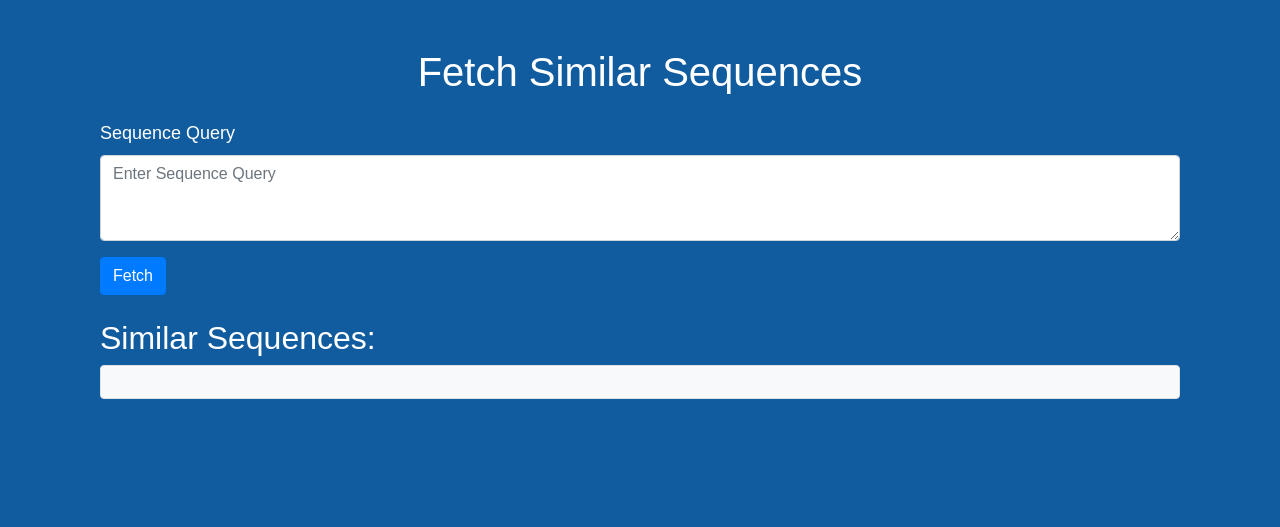
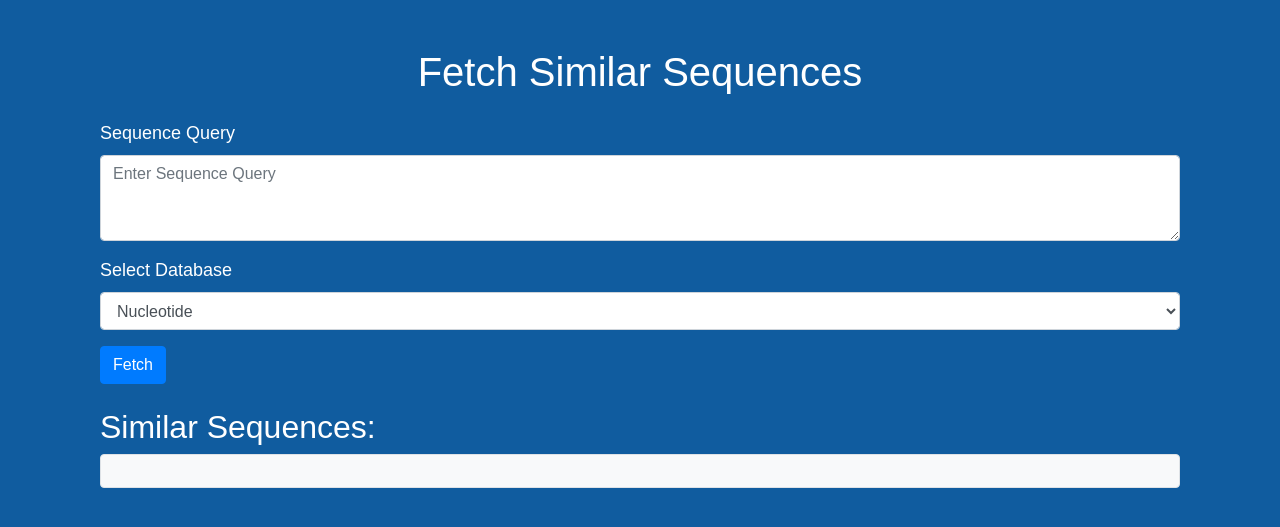
Before and after one commit to Salomon700/Bioanalyzer, a Flask app: page /fetch-similar-sequences in a window 1280 px wide. Shown: the part 62-589 px from the top of the page. Run offline with Flask 3, Linux system fonts and the light colour scheme; a user stored in the database is signed in; some libraries are stand-ins or nearby versions.

Commit message:
Added pdb database to ncbi search

```diff
--- a/website/routes.py
+++ b/website/routes.py
@@ -28,7 +28,8 @@ def fetch_similar_sequences():
     if request.method == 'POST':
         data = request.get_json()
         query = data.get('query')
-        results = fetch_top_similar_sequences(query)
+        database = data.get('database', 'nt')
+        results = fetch_top_similar_sequences(query, db=database)
         if "error" in results:
             return jsonify(results), 500
         return jsonify(results)
--- a/website/static/scripts.js
+++ b/website/static/scripts.js
@@ -38,6 +38,7 @@ async function performPairwiseAlignment() {
 //sequence alignment ncbi
 async function fetchSimilarSequences() {
   const query = document.getElementById("sequenceQuery").value;
+  const database = document.getElementById("database").value;
   const resultsDiv = document.getElementById("similar-sequences-results");
   const spinner = document.getElementById("loading-spinner");
   const downloadButton = document.getElementById("download-button");
@@ -53,7 +54,7 @@ async function fetchSimilarSequences() {
       headers: {
         "Content-Type": "application/json",
       },
-      body: JSON.stringify({ query }),
+      body: JSON.stringify({ query, database }),
     });
 
     // Hide the loading spinner
@@ -107,22 +108,3 @@ async function fetchSimilarSequences() {
     resultsDiv.innerHTML = `Error: ${error.message}`;
   }
 }
-
-function downloadSequences() {
-  const downloadButton = document.getElementById("download-button");
-  const sequencesText = downloadButton.dataset.sequences;
-
-  const blob = new Blob([sequencesText], { type: "text/plain" });
-  const url = URL.createObjectURL(blob);
-  const a = document.createElement("a");
-  a.href = url;
-  a.download = "sequences.txt";
-  document.body.appendChild(a);
-  a.click();
-  document.body.removeChild(a);
-  URL.revokeObjectURL(url);
-}
-
-// Perform Multiple Sequence Alignment
-
-// Generate Phylogenetic Tree
--- a/website/templates/fetch_similar_sequences.html
+++ b/website/templates/fetch_similar_sequences.html
@@ -11,6 +11,13 @@
         rows="3"
         placeholder="Enter Sequence Query"
       ></textarea>
+    </div>
+    <div class="mb-3">
+      <label for="database" class="form-label">Select Database</label>
+      <select id="database" class="form-control">
+        <option value="nt">Nucleotide</option>
+        <option value="pdb">Protein (PDB)</option>
+      </select>
     </div>
     <button
       type="button"
```
Also changed, not shown: website/pairwise_analysis.py (+3 -7 lines).
